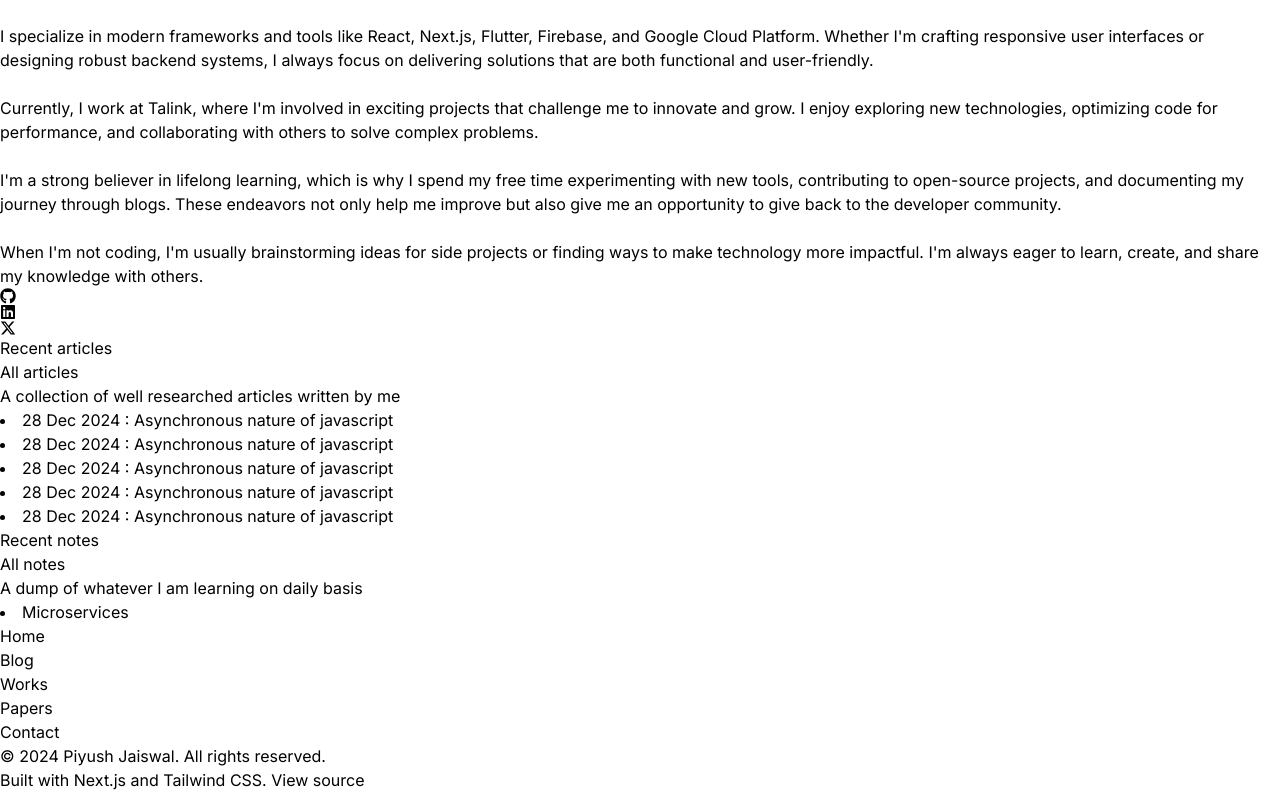
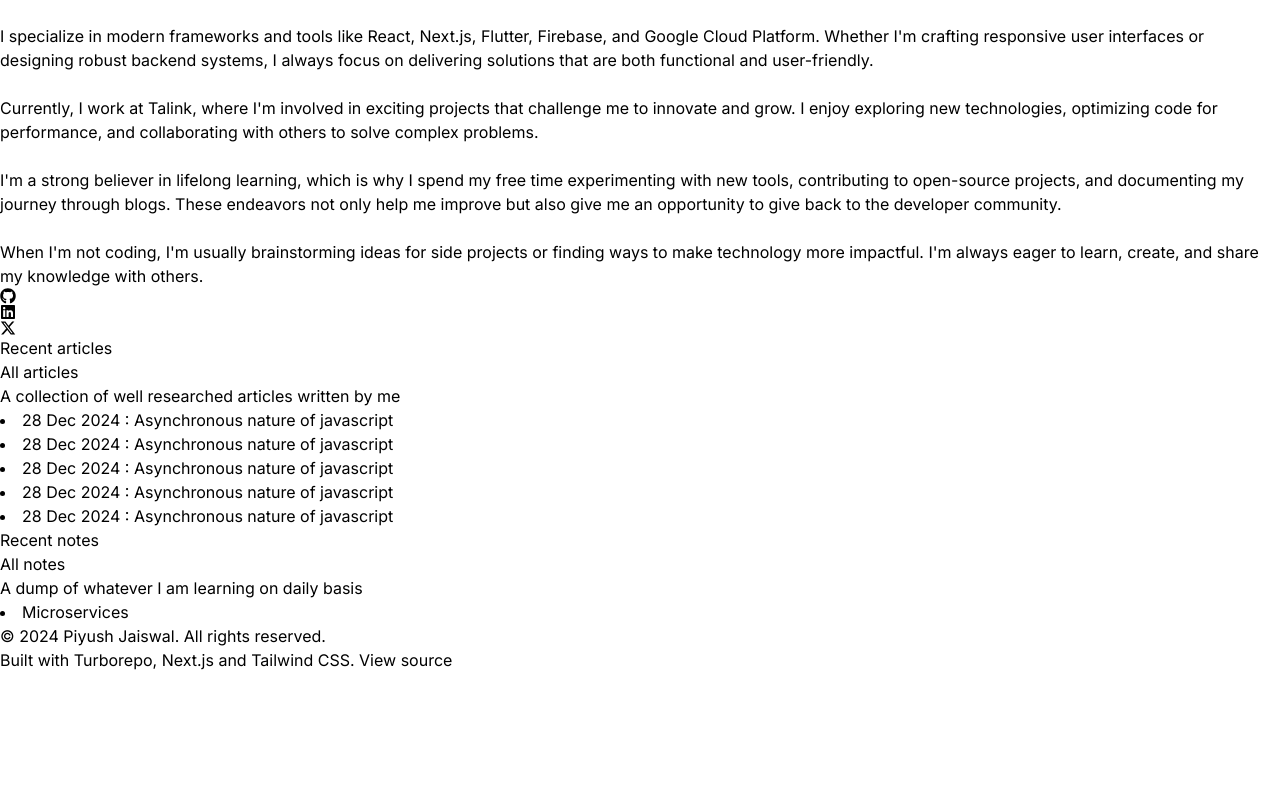
Before and after one commit to piyushjaiswal1610/personal-website, a Next.js app in the folder apps/web/: page / in a window 1280 px wide. Shown: the part 360-1152 px from the top of the page. After the commit the page ends 1032 px from the top, so only its background shows below. Built offline with nearby package versions, Linux system fonts and the light colour scheme.

Commit message:
updates hero

```diff
--- a/apps/web/src/components/hero.tsx
+++ b/apps/web/src/components/hero.tsx
@@ -7,7 +7,7 @@ function Hero(): React.ReactNode {
   const { theme } = useTheme();
 
   return (
-    <section className="min-h-scree pt-12 pb-2 mb-12 px-4">
+    <section className={`min-h-screen pt-12 pb-2 mb-12 px-4 bg-gradient-to-br  ${theme === "dark" ? "from-blue-950 to-slate-900" : "from-orange-50 to-sky-100"}`}>
       <div className="max-w-[95%] mx-auto grid md:grid-cols-2 gap-10 items-start">
         <div>
           <h1 className="text-4xl font-medium italic font-serif mb-3">
@@ -16,7 +16,7 @@ function Hero(): React.ReactNode {
           <h3 className="text-xl font-medium font-serif text-sky-500 mb-3">
             engineer, innovator, and tinkerer
           </h3>
-          <div className="text-sm text-gray-600 mb-8 leading-tight">
+          <div className="text-sm text-gray-500 mb-8 leading-tight">
             <p>
               I&apos;m a software developer with a passion for building
               efficient and scalable web and mobile applications. My journey
@@ -61,8 +61,10 @@ function Hero(): React.ReactNode {
 
         <div className=" flex justify-center items-center w-full h-full md:mt-8">
           <div
-            className={`aspect-square w-[90%] rounded-2xl bg-gradient-to-br p-8 ${theme === "dark" ? "from-blue-900 to-slate-900" : "from-blue-100 to-transparent"}`}
-          ></div>
+            className={`aspect-square w-[90%] rounded-2xl bg-gradient-to-br ${theme === "dark" ? "" : ""}`}
+          >
+            {" "}
+          </div>
         </div>
       </div>
     </section>
--- a/apps/web/src/components/layout/footer.tsx
+++ b/apps/web/src/components/layout/footer.tsx
@@ -14,34 +14,16 @@ function Footer(): ReactNode {
 
   return (
     <footer className="border-t border-gray-200 dark:border-gray-800 mt-auto">
-      <div className="max-w-6xl mx-auto px-4 py-12">
-        {/* Navigation Links */}
-        <nav className="mb-8">
-          <ul className="flex flex-wrap gap-6 justify-center">
-            {pageLinks.map((link) => (
-              <li key={link.label}>
-                <Link
-                  className="text-gray-600 dark:text-gray-400 hover:text-gray-900 dark:hover:text-gray-100 transition-colors"
-                  href={link.href}
-                >
-                  {link.label}
-                </Link>
-              </li>
-            ))}
-          </ul>
-        </nav>
-
-        {/* Social Links */}
-              <div className="flex justify-center gap-6 mb-8" />
+      <div className="max-w-6xl mx-auto px-4 py-5">
 
         {/* Copyright */}
         <div className="text-center text-sm text-gray-600 dark:text-gray-400">
           <p>© {currentYear} Piyush Jaiswal. All rights reserved.</p>
           <p className="mt-2">
-            Built with Next.js and Tailwind CSS.{" "}
+            Built with Turborepo, Next.js and Tailwind CSS.{" "}
             <a
-              className="hover:text-gray-900 dark:hover:text-gray-100 transition-colors"
-              href="https://github.com/yourusername/portfolio"
+              className="hover:text-gray-900 dark:hover:text-gray-100 transition-colors text-sky-500"
+              href="https://github.com/piyushjaiswal1610/personal-website"
               rel="noopener noreferrer"
               target="_blank"
             >
```
